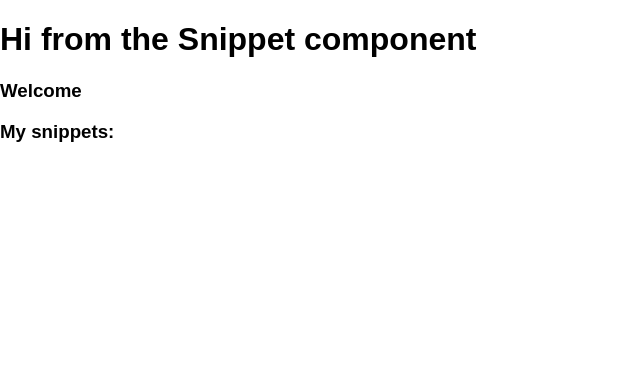
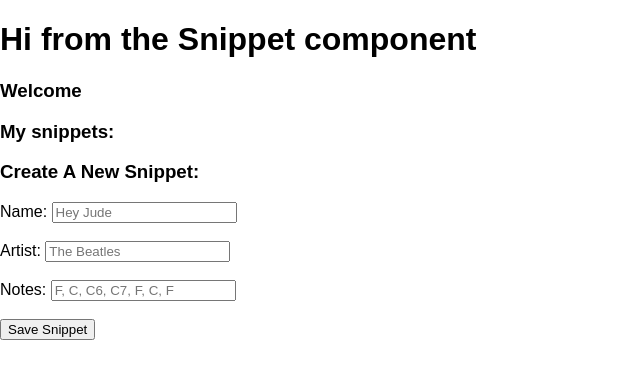
Before and after one commit to entcheva/music_snippets, a React (Create React App) app in the folder musicSnippets/: page /snippets in a window 1280 px wide. Shown: the top 378 px of the page, without its empty margins (0-640 px from the left). Built offline with nearby package versions, Linux system fonts and the light colour scheme.

Commit message:
Add 'Create Snippet' form

```diff
--- a/musicSnippets/src/Snippet.js
+++ b/musicSnippets/src/Snippet.js
@@ -5,12 +5,18 @@ import { fetchUsername } from './actions';
 
 class Snippet extends Component {
 
-  // constructor() {
-  // 	super();
-  // }
+  constructor() {
+  	super();
+
+    this.saveSnippet = this.saveSnippet.bind(this);
+  }
 
   componentDidMount() {
     // this.props.fetchUsername()
+  }
+
+  saveSnippet() {
+
   }
 
 
@@ -21,6 +27,27 @@ class Snippet extends Component {
         <h1>Hi from the Snippet component</h1>
         <h3>Welcome</h3>
         <h3>My snippets:</h3>
+
+        <div id="snippetForm">
+          <h3>Create A New Snippet:</h3>
+          <form onSubmit={ this.saveSnippet }>
+            <label>Name: </label>
+            <input ref="snippetName" placeholder="Hey Jude" />
+            <br/><br/>
+            <label>Artist: </label>
+            <input ref="snippetArtist" placeholder="The Beatles"/>
+            <br/><br/>
+            <label>Notes: </label>
+            <input ref="snippetNotes" placeholder="F, C, C6, C7, F, C, F"/>
+            <br/><br/>
+            <button type="submit">Save Snippet</button>
+          </form>
+        </div>
+
+
+
+
+
       </div>
     );
   }
--- a/musicSnippets/src/User.js
+++ b/musicSnippets/src/User.js
@@ -29,7 +29,7 @@ class User extends Component {
     return (
       <div>
 
-        <div id="signUp">
+        <div id="signUpForm">
           <h2>Sign Up</h2>
           <form onSubmit={ this.handleSignUp } >
             <label>Username: </label>
@@ -48,7 +48,7 @@ class User extends Component {
           </form>
         </div>
 
-        <div id="logIn">
+        <div id="logInForm">
           <h2>Log In</h2>
           <form onSubmit={ this.handleLogIn }>
             <label>Email: </label>
```
